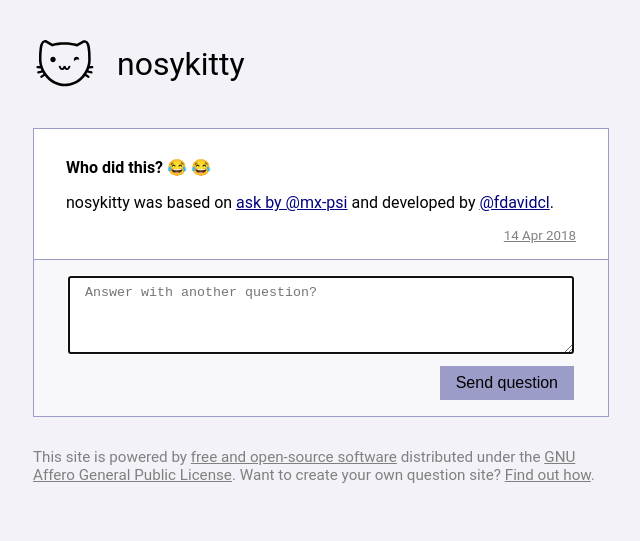
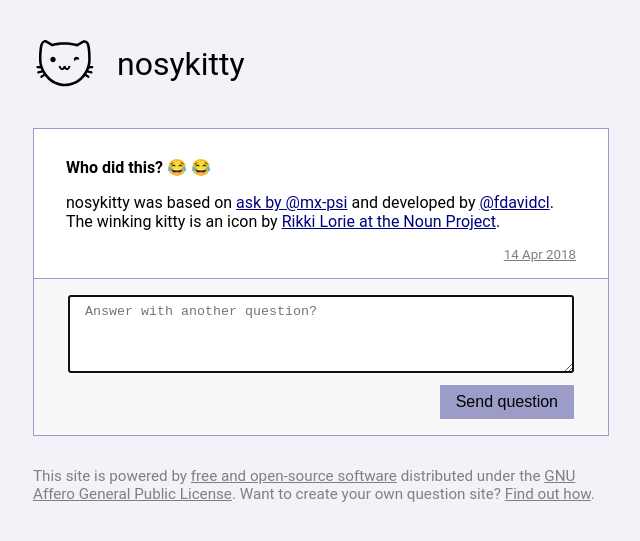
Before and after one commit to fdavidcl/nosykitty, a Jekyll site: the page built from _posts/2018-04-14-007.md, in a window 1280 px wide. Shown: the top 541 px of the page, without its empty margins (319-959 px from the left). Built offline with Jekyll 4.4.1, drawn with Linux system fonts in a browser that asks for light colours; emoji names are drawn with the system emoji font.

Commit message:
Add attribution for icon

```diff
--- a/_posts/2018-04-14-007.md
+++ b/_posts/2018-04-14-007.md
@@ -4,4 +4,4 @@ title: "Who did this? :joy: :joy:"
 layout: post
 ---
 
-nosykitty was based on [ask by @mx-psi](https://mx-psi.github.io/ask) and developed by [@fdavidcl](https://david.quotient.space).
+nosykitty was based on [ask by @mx-psi](https://mx-psi.github.io/ask) and developed by [@fdavidcl](https://david.quotient.space). The winking kitty is an icon by [Rikki Lorie at the Noun Project](https://thenounproject.com/Gilleas/collection/kitty-emoticons/?i=374116).
```
